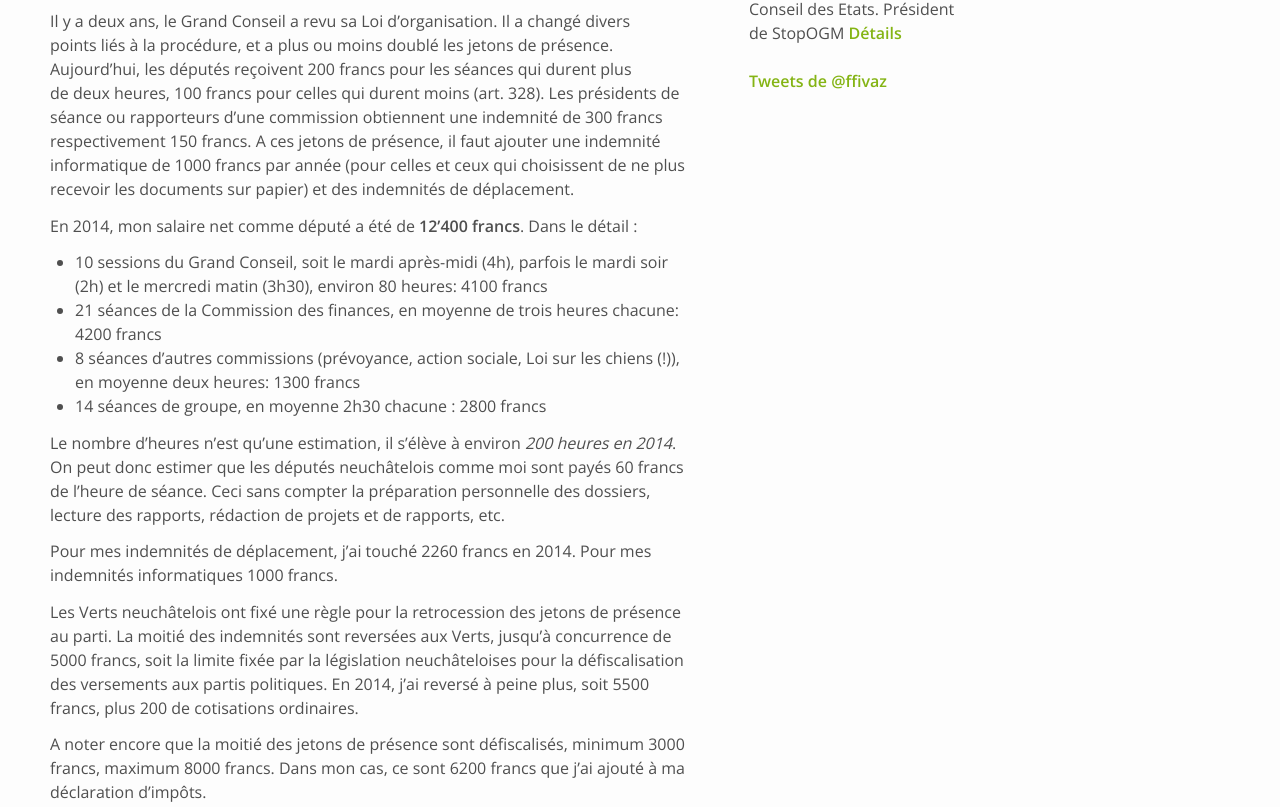
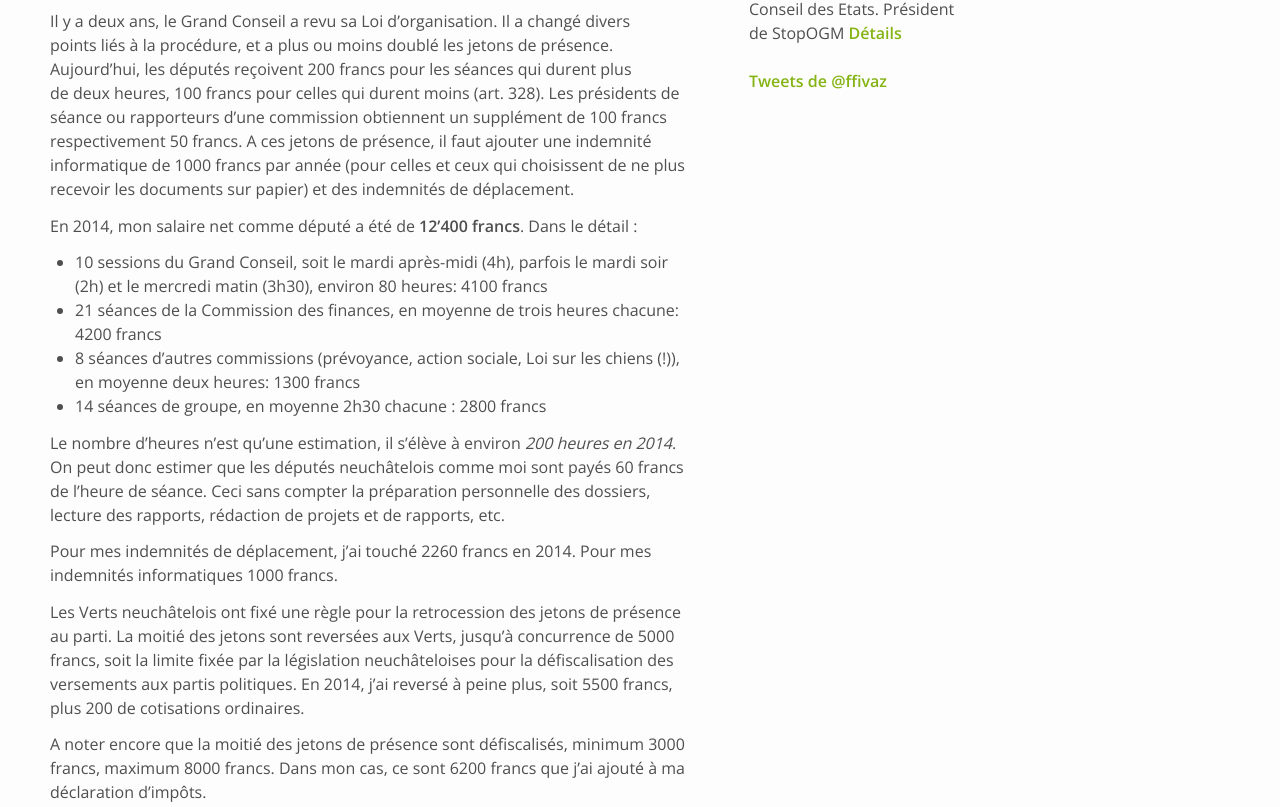
Before and after one commit to ffivaz/ffivaz.github.io, a Jekyll site: the page built from _posts/2015-02-27-c-est-bien-paye-un-depute.markdown, in a window 1280 px wide. Shown: the part 651-1458 px from the top of the page. Built offline with Jekyll 4.4.1, drawn with Linux system fonts in a browser that asks for light colours; nearby versions of some CDN libraries; comment, search, counter and statistics services are not loaded.

```diff
--- a/_posts/2015-02-27-c-est-bien-paye-un-depute.markdown
+++ b/_posts/2015-02-27-c-est-bien-paye-un-depute.markdown
@@ -10,8 +10,8 @@
 ---
 
 Il y a deux ans, le Grand Conseil a revu sa Loi d'organisation. Il a changé divers points liés à la procédure, et a plus ou moins doublé les jetons de présence. Aujourd'hui, les députés reçoivent 200
-francs pour les séances qui durent plus de deux heures, 100 francs pour celles qui durent moins (art. 328). Les présidents de séance ou rapporteurs d'une commission obtiennent une indemnité de 300 francs
-respectivement 150 francs. A ces jetons de présence, il faut ajouter une indemnité informatique de 1000 francs par année (pour celles et ceux qui choisissent de ne plus recevoir les documents sur papier) et des
+francs pour les séances qui durent plus de deux heures, 100 francs pour celles qui durent moins (art. 328). Les présidents de séance ou rapporteurs d'une commission obtiennent un supplément de 100 francs
+respectivement 50 francs. A ces jetons de présence, il faut ajouter une indemnité informatique de 1000 francs par année (pour celles et ceux qui choisissent de ne plus recevoir les documents sur papier) et des
 indemnités de déplacement.
 
 En 2014, mon salaire net comme député a été de **12'400 francs**. Dans le détail :
@@ -26,7 +26,7 @@
 
 Pour mes indemnités de déplacement, j'ai touché 2260 francs en 2014. Pour mes indemnités informatiques 1000 francs.
 
-Les Verts neuchâtelois ont fixé une règle pour la retrocession des jetons de présence au parti. La moitié des indemnités sont reversées aux Verts, jusqu'à concurrence de 5000 francs, soit la limite fixée
+Les Verts neuchâtelois ont fixé une règle pour la retrocession des jetons de présence au parti. La moitié des jetons sont reversées aux Verts, jusqu'à concurrence de 5000 francs, soit la limite fixée
 par la législation neuchâteloises pour la défiscalisation des versements aux partis politiques. En 2014, j'ai reversé à peine plus, soit 5500 francs, plus 200 de cotisations ordinaires.
 
 A noter encore que la moitié des jetons de présence sont défiscalisés, minimum 3000 francs, maximum 8000 francs. Dans mon cas, ce sont 6200 francs que j'ai ajouté à ma déclaration d'impôts.
```
